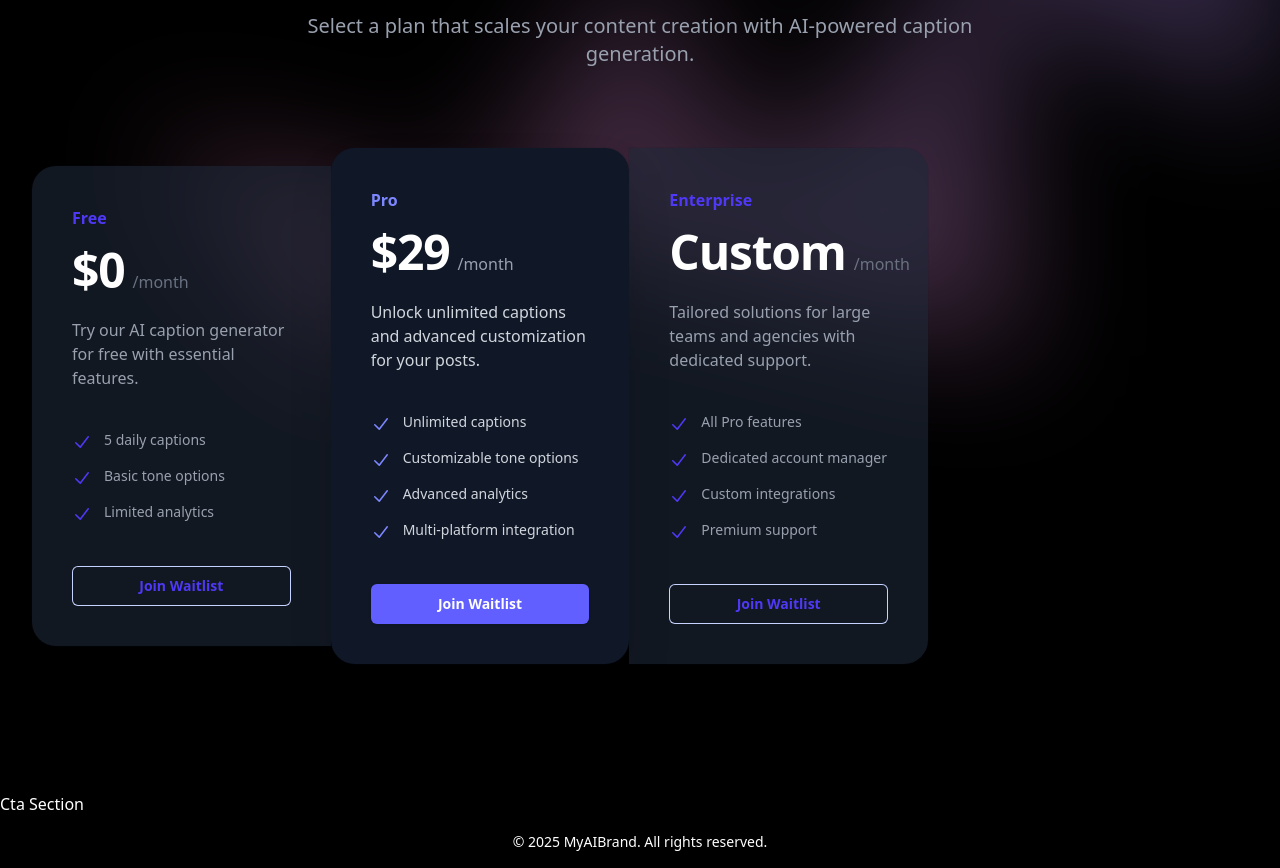
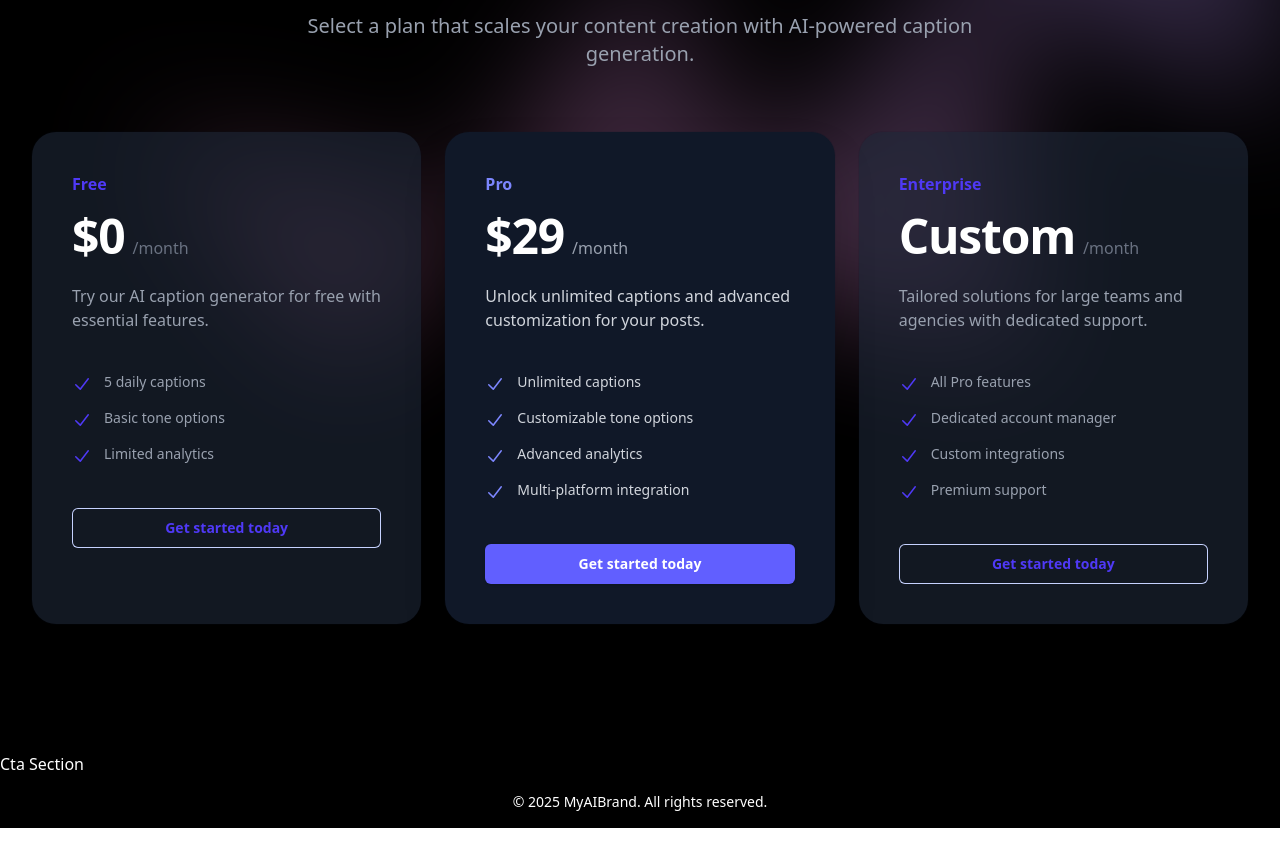
Before and after one commit to Omar-Alme/caption-generator, a React app: page / in a window 1280 px wide. Shown: the part 2880-3748 px from the top of the page. After the commit the page ends 3708 px from the top, so only its background shows below. Built offline with nearby package versions, Linux system fonts and the light colour scheme; the HTML template or start-up script is replaced by a standard one.

Commit message:
fix responsiveness

```diff
--- a/src/components/landing/PricingSectionComponent.tsx
+++ b/src/components/landing/PricingSectionComponent.tsx
@@ -68,17 +68,12 @@ export default function PricingSectionComponent() {
             <p className="mx-auto mt-6 max-w-2xl text-center text-lg font-medium text-gray-400 sm:text-xl">
                 Select a plan that scales your content creation with AI-powered caption generation.
             </p>
-            <div className="mx-auto mt-16 grid max-w-lg grid-cols-1 items-center gap-y-6 sm:mt-20 sm:gap-y-0 lg:mx-0 lg:max-w-4xl lg:grid-cols-3">
-                {tiers.map((tier, tierIdx) => (
+            <div className="mx-auto mt-16 grid grid-cols-1 gap-6 sm:grid-cols-2 lg:grid-cols-3 lg:max-w-7xl">
+                {tiers.map((tier) => (
                     <div
                         key={tier.id}
                         className={classNames(
-                            tier.featured ? 'relative bg-gray-900 shadow-2xl' : 'bg-gray-800/60 sm:mx-8 lg:mx-0',
-                            tier.featured
-                                ? ''
-                                : tierIdx === 0
-                                    ? 'rounded-t-3xl sm:rounded-b-none lg:rounded-tr-none lg:rounded-bl-3xl'
-                                    : 'sm:rounded-t-none lg:rounded-tr-3xl lg:rounded-bl-none',
+                            tier.featured ? 'relative bg-gray-900 shadow-2xl' : 'bg-gray-800/60',
                             'rounded-3xl p-8 ring-1 ring-gray-900/10 sm:p-10'
                         )}
                     >
@@ -129,7 +124,7 @@ export default function PricingSectionComponent() {
                                 'mt-8 block rounded-md px-3.5 py-2.5 text-center text-sm font-semibold focus-visible:outline-2 focus-visible:outline-offset-2 sm:mt-10'
                             )}
                         >
-                            Join Waitlist
+                            Get started today
                         </a>
                     </div>
                 ))}
```
